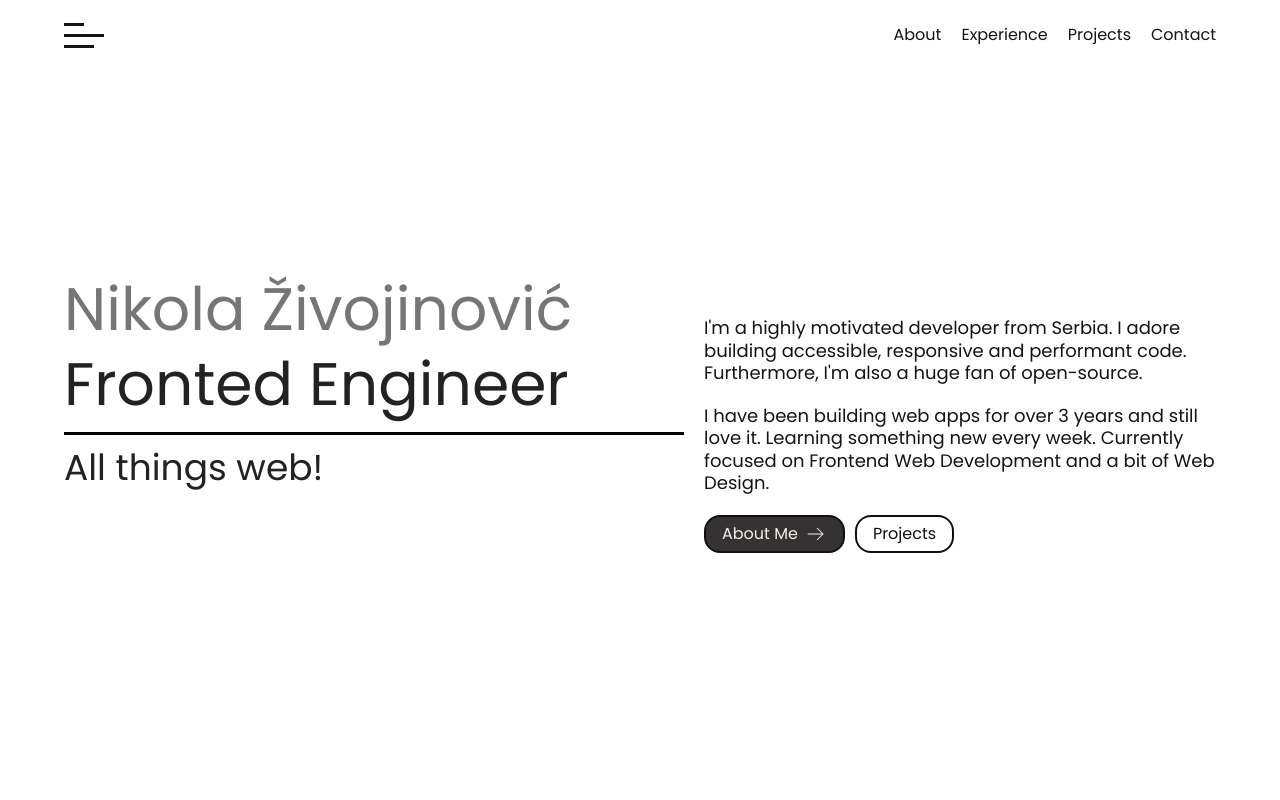
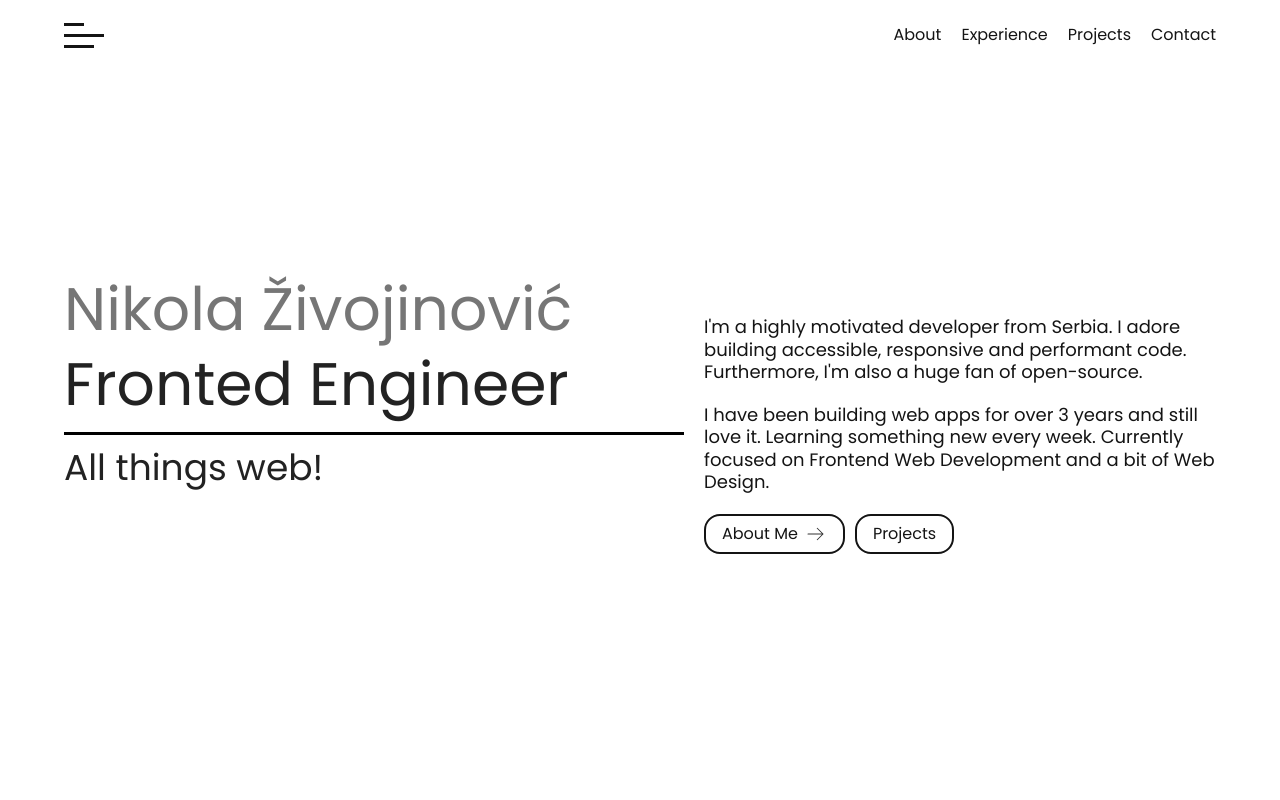
Before and after one commit to SupremeHan/zivojinovicnikola.dev, a React (Vite) app: page / in a window 1280 px wide. Shown: the top 800 px of the page. Built offline with nearby package versions, Linux system fonts and the light colour scheme.

Commit message:
Landing page animation, landing button styles

```diff
--- a/src/sections/Landing/Landing.scss
+++ b/src/sections/Landing/Landing.scss
@@ -106,13 +106,45 @@
     display: flex;
     gap: defaultUnit(10);
 
-    & > * {
-      animation-name: fadeInOpacity;
-      animation-duration: 2s;
-    }
-
     @include mobile {
       margin-top: defaultUnit(10);
     }
   }
+
+  &__button {
+    all: unset;
+    border: 2px solid var(--color-text-dark);
+    padding: defaultUnit(6) defaultUnit(16);
+    border-radius: defaultUnit(16);
+    cursor: pointer;
+    transition:
+      background-color 0.3s ease-in,
+      border-color 0.3s ease-in;
+
+    a {
+      display: inline-flex;
+      align-items: center;
+      gap: defaultUnit(5);
+    }
+
+    &--filled {
+      &:hover {
+        color: #f5f0e8;
+        background-color: #767676;
+        border-color: rgb(90 86 88 / var(1));
+
+        svg {
+          path {
+            fill: #f5f0e8;
+          }
+        }
+      }
+    }
+
+    &--outlined {
+      &:hover {
+        border-color: #767676;
+      }
+    }
+  }
 }
--- a/src/sections/Landing/index.tsx
+++ b/src/sections/Landing/index.tsx
@@ -1,6 +1,8 @@
-import { Button } from "../../components/Button";
 import { TextAnimation } from "../../components/TextAnimation";
+import { motion } from "framer-motion";
 import "./Landing.scss";
+import classNames from "classnames";
+import RightArrow from "../../assets/icons/RightArrow";
 
 export function Landing() {
   return (
@@ -19,12 +21,27 @@ export function Landing() {
             </p>
           </div>
           <div className="Landing__actions">
-            <Button type="filled" withIcon>
-              <a href="#about">About Me</a>
-            </Button>
-            <Button>
+            <motion.button
+              initial={{ opacity: 0 }}
+              animate={{ opacity: 1 }}
+              transition={{ delay: 2, duration: 1 }}
+              className={classNames("Landing__button", "Landing__button--filled")}
+            >
+              <a href="#about">
+                <span>About Me</span>
+                <span>
+                  <RightArrow />
+                </span>
+              </a>
+            </motion.button>
+            <motion.button
+              initial={{ opacity: 0 }}
+              animate={{ opacity: 1 }}
+              transition={{ delay: 2, duration: 1 }}
+              className={classNames("Landing__button", "Landing__button--outlined")}
+            >
               <a href="#projects">Projects</a>
-            </Button>
+            </motion.button>
           </div>
         </div>
       </div>
```
